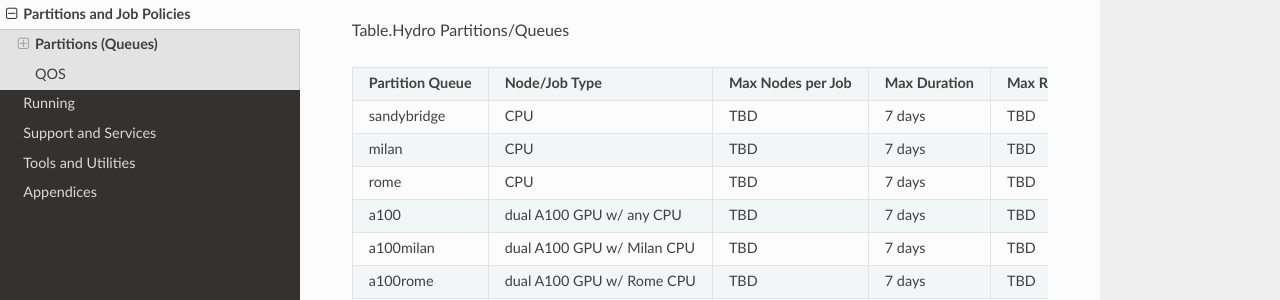
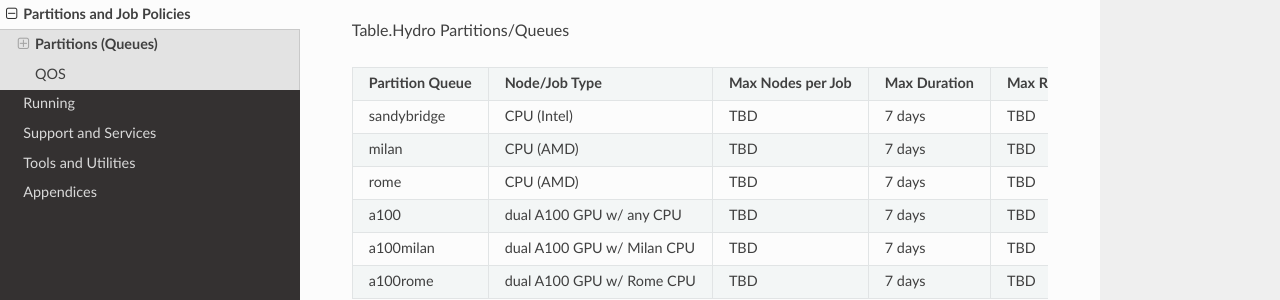
Before and after one commit to ncsa/hydro_documentation, a Sphinx documentation site: the page built from docs/source/partitions_and_job_policies.rst, in a window 1280 px wide and 1194 px high. Shown: the part 269-569 px from the top of the window. Built offline with Sphinx 7.4.7 and the Read the Docs theme 2.0.0, drawn with Linux system fonts in a browser that asks for light colours; pages that are not in the unit, such as notebooks, are missing from menus.

Commit message:
Update partitions_and_job_policies.rst

```diff
--- a/docs/source/partitions_and_job_policies.rst
+++ b/docs/source/partitions_and_job_policies.rst
@@ -19,11 +19,11 @@ Table.Hydro Partitions/Queues
 |               |               | Job**    |               | Queue/   |          |
 |               |               |          |               | user\*** |          |
 +---------------+---------------+----------+---------------+----------+----------+
-| sandybridge   | CPU           | TBD      | 7 days        | TBD      | 1.0      |
+| sandybridge   | CPU (Intel)   | TBD      | 7 days        | TBD      | 1.0      |
 +---------------+---------------+----------+---------------+----------+----------+
-| milan         | CPU           | TBD      | 7 days        | TBD      | 6.0      |
+| milan         | CPU (AMD)     | TBD      | 7 days        | TBD      | 6.0      |
 +---------------+---------------+----------+---------------+----------+----------+
-| rome          | CPU           | TBD      | 7 days        | TBD      | 6.0      |
+| rome          | CPU (AMD)     | TBD      | 7 days        | TBD      | 6.0      |
 +---------------+---------------+----------+---------------+----------+----------+
 | a100          | dual A100 GPU | TBD      | 7 days        | TBD      | 20.0     |
 |               | w/ any CPU    |          |               |          |          |
```
